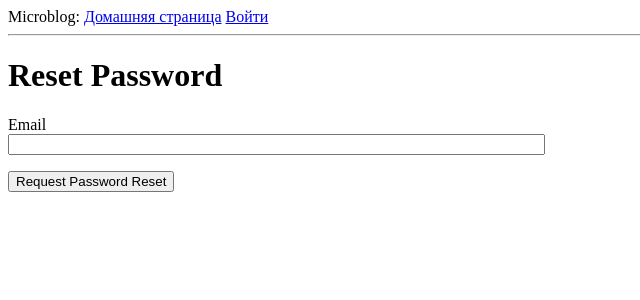
After one commit to LMarika/microblog, a Flask app: page /reset_password_request in a window 1280 px wide. The commit adds this page. Shown: the top 300 px of the page, without its empty margins (0-640 px from the left). Run offline with Flask 3, Linux system fonts and the light colour scheme.

Commit message:
Reset the user's password using email

```diff
--- a/app/__init__.py
+++ b/app/__init__.py
@@ -11,6 +11,8 @@ from flask_login import LoginManager
 from logging.handlers import RotatingFileHandler
 import os
 
+from flask_mail import Mail
+
 app_path = Path(".")
 template_path = app_path.parent / 'templates'
 
@@ -21,6 +23,7 @@ db = SQLAlchemy(app)
 migrate = Migrate(app, db)
 login = LoginManager(app)
 login.login_view = 'login'
+mail = Mail(app)
 
 if not app.debug:
     if app.config['MAIL_SERVER']:
--- a/app/forms.py
+++ b/app/forms.py
@@ -54,3 +54,13 @@ class PostForm(FlaskForm):
     post = TextAreaField('Напишите пост',  validators=[
         DataRequired(), Length(min=1, max=140)])
     submit = SubmitField('Submit')
+
+class ResetPasswordRequestForm(FlaskForm):
+    email = StringField('Email', validators=[DataRequired(), Email()])
+    submit = SubmitField('Request Password Reset')
+
+class ResetPasswordForm(FlaskForm):
+    password = PasswordField('Password', validators=[DataRequired()])
+    password2 = PasswordField(
+        'Repeat Password', validators=[DataRequired(), EqualTo('password')])
+    submit = SubmitField('Request Password Reset')
--- a/app/routes.py
+++ b/app/routes.py
@@ -14,7 +14,9 @@ from datetime import datetime, timezone
 from app.forms import EmptyForm
 from app.forms import PostForm
 from app.models import Post
-
+from app.forms import ResetPasswordForm
+from app.forms import ResetPasswordRequestForm
+from app.email import send_password_reset_email
 @app.route('/', methods=['GET', 'POST'])
 @app.route('/index', methods=['GET', 'POST'])
 @login_required
@@ -171,3 +173,35 @@ def explore():
         if posts.has_prev else None
     return render_template("index.html", title='Explore', posts=posts.items,
                            next_url=next_url, prev_url=prev_url)
+
+
+
+@app.route('/reset_password_request', methods=['GET', 'POST'])
+def reset_password_request():
+    if current_user.is_authenticated:
+        return redirect(url_for('index'))
+    form = ResetPasswordRequestForm()
+    if form.validate_on_submit():
+        user = db.session.scalar(
+            sa.select(User).where(User.email == form.email.data))
+        if user:
+            send_password_reset_email(user)
+        flash('Check your email for the instructions to reset your password')
+        return redirect(url_for('login'))
+    return render_template('reset_password_request.html',
+                           title='Reset Password', form=form)
+
+@app.route('/reset_password/<token>', methods=['GET', 'POST'])
+def reset_password(token):
+    if current_user.is_authenticated:
+        return redirect(url_for('index'))
+    user = User.verify_reset_password_token(token)
+    if not user:
+        return redirect(url_for('index'))
+    form = ResetPasswordForm()
+    if form.validate_on_submit():
+        user.set_password(form.password.data)
+        db.session.commit()
+        flash('Your password has been reset.')
+        return redirect(url_for('login'))
+    return render_template('reset_password.html', form=form)
--- a/templates/login.html
+++ b/templates/login.html
@@ -20,6 +20,7 @@
         </p>
         <p>{{ form.remember_me() }} {{ form.remember_me.label }}</p>
         <p>{{ form.submit() }}</p>
-        <p>New User? <a href="{{ url_for('register') }}">Click to Register!</a></p>
+        <p>Нет аккаунта?<a href="{{ url_for('register') }}">Зарегистрироваться!</a></p>
+        <p>Забыт пароль?<a href="{{ url_for('reset_password_request') }}">Восстановить</a></p>
     </form>
 {% endblock %}
--- /dev/null
+++ b/templates/reset_password_request.html
@@ -0,0 +1,16 @@
+{% extends "base.html" %}
+
+{% block content %}
+    <h1>Reset Password</h1>
+    <form action="" method="post">
+        {{ form.hidden_tag() }}
+        <p>
+            {{ form.email.label }}<br>
+            {{ form.email(size=64) }}<br>
+            {% for error in form.email.errors %}
+            <span style="color: red;">[{{ error }}]</span>
+            {% endfor %}
+        </p>
+        <p>{{ form.submit() }}</p>
+    </form>
+{% endblock %}
```
Also changed, not shown: app/email.py (added, +22 -0 lines), app/models.py (+17 -0 lines), templates/email/reset_password.html (added, +17 -0 lines), templates/email/reset_password.txt (added, +11 -0 lines), templates/reset_password.html (added, +23 -0 lines), 1 other file.
